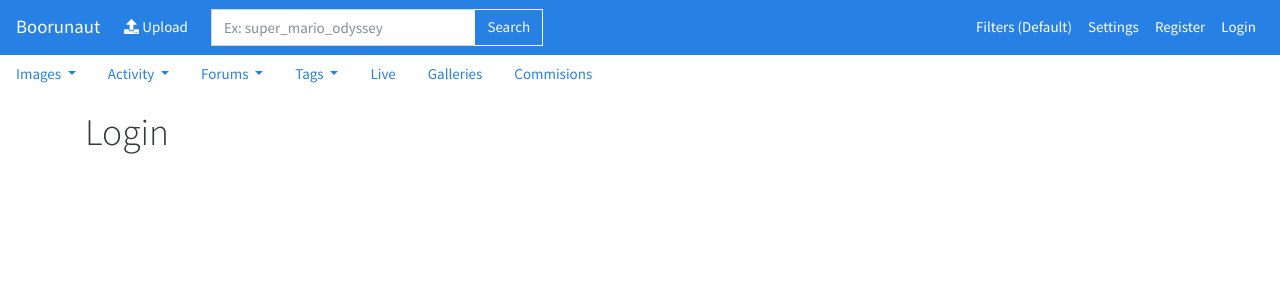
After one commit to Boorunaut/Boorunaut, a Django app: page /account/login/ in a window 1280 px wide. The commit adds this page. Shown: the top 300 px of the page. Run offline with Django 3.2, Linux system fonts and the light colour scheme; parts of the project's set-up code (start-up, migrations or seed data) failed here and were passed over; some libraries are stand-ins or nearby versions.

Commit message:
Fixed urls references. Changed sign-in and sign-up to login and register respectively.

```diff
--- /dev/null
+++ b/account/templates/account/login.html
@@ -0,0 +1,21 @@
+{% extends 'booru/base.html' %}
+
+{% block css %}
+    {% load staticfiles %}
+    <link rel="stylesheet" type="text/css" href="{% static 'booru/css/index.css' %}"/>
+{% endblock %}
+
+{% block scripts %}
+{% endblock %}
+
+{% block body %}
+    {% load static %}
+    {% include 'booru/navbar.html' %}
+    <div class="container">
+        <div class="row mt-3 mb-3">
+            <div class="col">
+                <h1>Login</h1>
+            </div>
+        </div>
+    </div>
+{% endblock %}
--- a/account/templates/account/sign_in.html
+++ b/account/templates/account/register.html
@@ -10,10 +10,11 @@
 
 {% block body %}
     {% load static %}
+    {% include 'booru/navbar.html' %}
     <div class="container">
         <div class="row mt-3 mb-3">
             <div class="col">
-                <h1>Sign in</h1>
+                <h1>Register</h1>
             </div>
         </div>
     </div>
--- a/account/urls.py
+++ b/account/urls.py
@@ -5,5 +5,6 @@ from . import views
 app_name = "account"
 
 urlpatterns = [
-    url(r'sign-in/$', views.sign_in, name='sign_in'),
+    url(r'login/$', views.login, name='login'),
+    url(r'register/$', views.register, name='register'),
 ]
--- a/account/views.py
+++ b/account/views.py
@@ -1,4 +1,7 @@
 from django.shortcuts import render
 
-def sign_in(request):
-    return render(request, 'account/sign_in.html', {})
+def login(request):
+    return render(request, 'account/login.html', {})
+
+def register(request):
+    return render(request, 'account/register.html', {})
--- a/booru/templates/booru/navbar.html
+++ b/booru/templates/booru/navbar.html
@@ -7,11 +7,11 @@
     <div class="collapse navbar-collapse" id="navbarSupportedContent">
         <ul class="navbar-nav">
         <li class="nav-item active">
-            <a class="nav-link" href="#"><i class="fas fa-upload"></i> Upload</a>
+            <a class="nav-link" href="{% url 'booru:upload' %}"><i class="fas fa-upload"></i> Upload</a>
         </li>
         </ul>
-        <form class="form-inline my-2 my-lg-0">
-            <input id="tags" name="tags" class="form-control" type="search" placeholder="Ex: super_mario_odyssey" aria-label="Search">
+        <form class="form-inline my-2 my-lg-0 col-4" action="{% url 'booru:posts' %}">
+            <input id="tags" name="tags" class="form-control col-9" type="search" placeholder="Ex: super_mario_odyssey" aria-label="Search">
             <div class="input-group-append">
                 <button class="btn btn-outline-light my-2 my-sm-0" type="submit">Search</button>
             </div>
@@ -24,10 +24,10 @@
                 <a class="nav-link" href="#">Settings</a>
             </li>
             <li class="nav-item active">
-                <a class="nav-link" href="#">Register</a>
+                <a class="nav-link" href="{% url 'account:register' %}">Register</a>
             </li>
             <li class="nav-item active">
-                <a class="nav-link" href="#">Login</a>
+                <a class="nav-link" href="{% url 'account:login' %}">Login</a>
             </li>
         </ul>
     </div>
--- a/booru/views.py
+++ b/booru/views.py
@@ -24,9 +24,6 @@ def post_detail(request, post_id):
 
 @login_required
 def upload(request):
-    if not request.user.is_active:
-        return redirect('account:sign_in')
-
     form = CreatePostForm(request.POST or None, request.FILES or None)
 
     if form.is_valid():
--- a/boorunaut/settings.py
+++ b/boorunaut/settings.py
@@ -27,6 +27,8 @@ DEBUG = True
 ALLOWED_HOSTS = []
 
 AUTH_USER_MODEL = 'account.Account'
+
+LOGIN_URL = 'account:login'
 
 # Application definition
 
```
